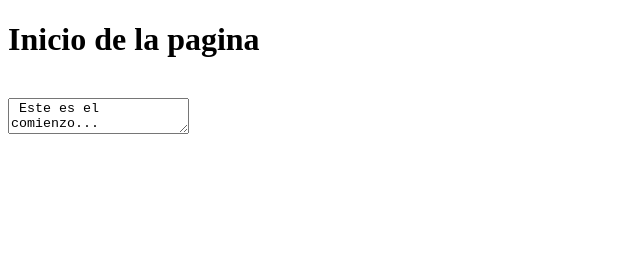
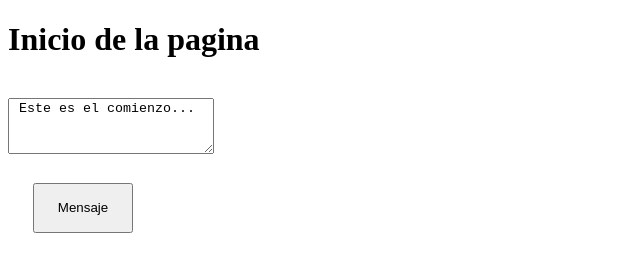
Before and after one commit to Programandinggabriel/Practicando, a plain HTML site: page index.html in a window 1280 px wide. Shown: the whole page, without its empty margins (0-640 px from the left). Drawn offline with Linux system fonts and the light colour scheme.

Commit message:
mejoras en textarea y nuevo boton

```diff
--- a/index.html
+++ b/index.html
@@ -8,9 +8,15 @@
 </header>
 <body>
     <br>
-    <textarea> Este es el comienzo...
+    <textarea id="abc" style="width: 200px; height: 50px;"> Este es el comienzo...
 
-    </textarea>
+    </textarea> <br>
+    <button style="margin: 25px; width: 100px; height: 50px;" onclick="muestramsj()">Mensaje</button>
 </body>
+<script>
+    function muestramsj(){
+        window.alert(document.getElementById('abc').value);
+    }
+</script>
 
 </html>
```
